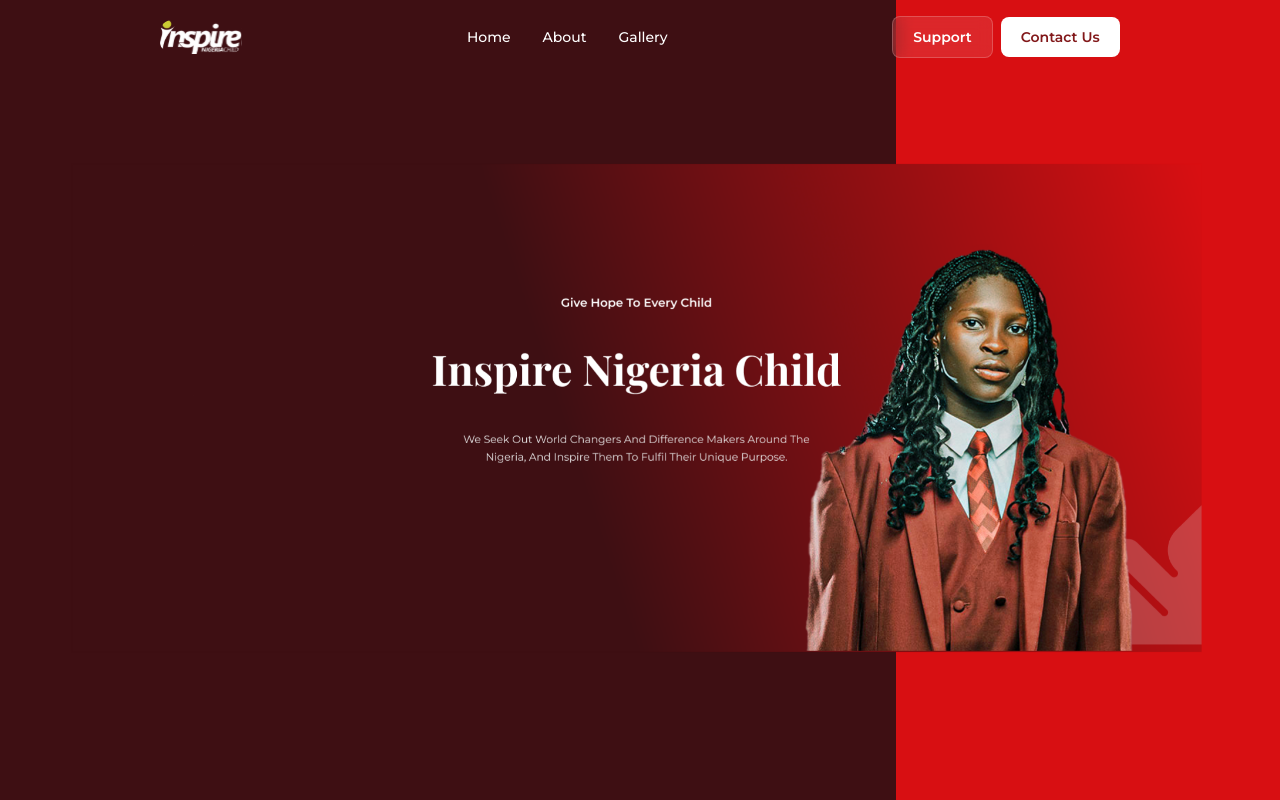
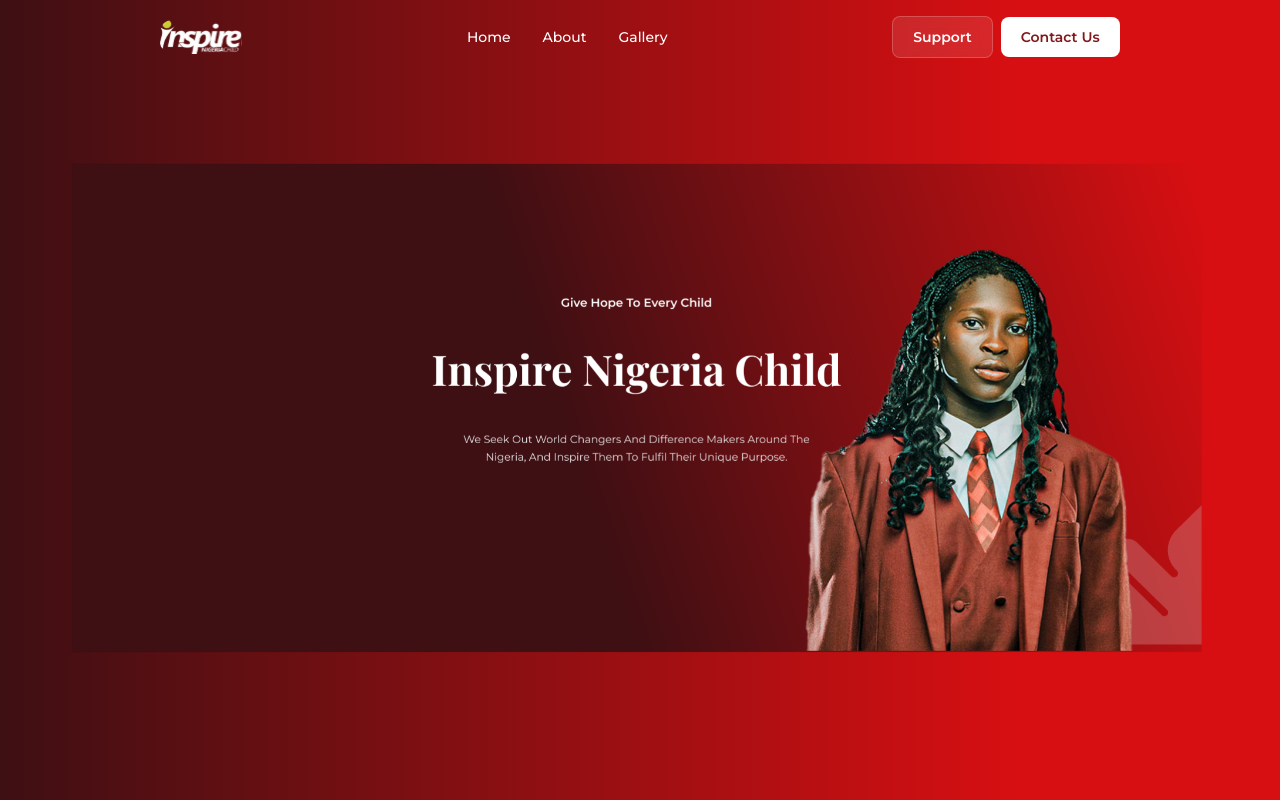
Before and after one commit to Oluwaseyi-vibex/Inspire, a Next.js app: page / in a window 1280 px wide. Shown: the top 800 px of the page. Built offline with nearby package versions, Linux system fonts and the light colour scheme; a web font is replaced by a local one.

Commit message:
fix: smooth gradient blend with #3E0F13 dominating

```diff
--- a/app/globals.css
+++ b/app/globals.css
@@ -1,9 +1,15 @@
 @import "tailwindcss";
 
 @keyframes liquid {
-  0% { background-position: 0% 50%; }
-  50% { background-position: 100% 50%; }
-  100% { background-position: 0% 50%; }
+  0% {
+    background-position: 0% 50%;
+  }
+  50% {
+    background-position: 100% 50%;
+  }
+  100% {
+    background-position: 0% 50%;
+  }
 }
 
 :root {
@@ -26,7 +32,7 @@
 }
 
 body {
-  background: linear-gradient(to right, #3E0F13 70%, #D80F12 30%);
+  background: linear-gradient(to right, #3e0f13, #d80f12 80%);
   color: var(--foreground);
   font-family: var(--font-montserrat);
 }
```
